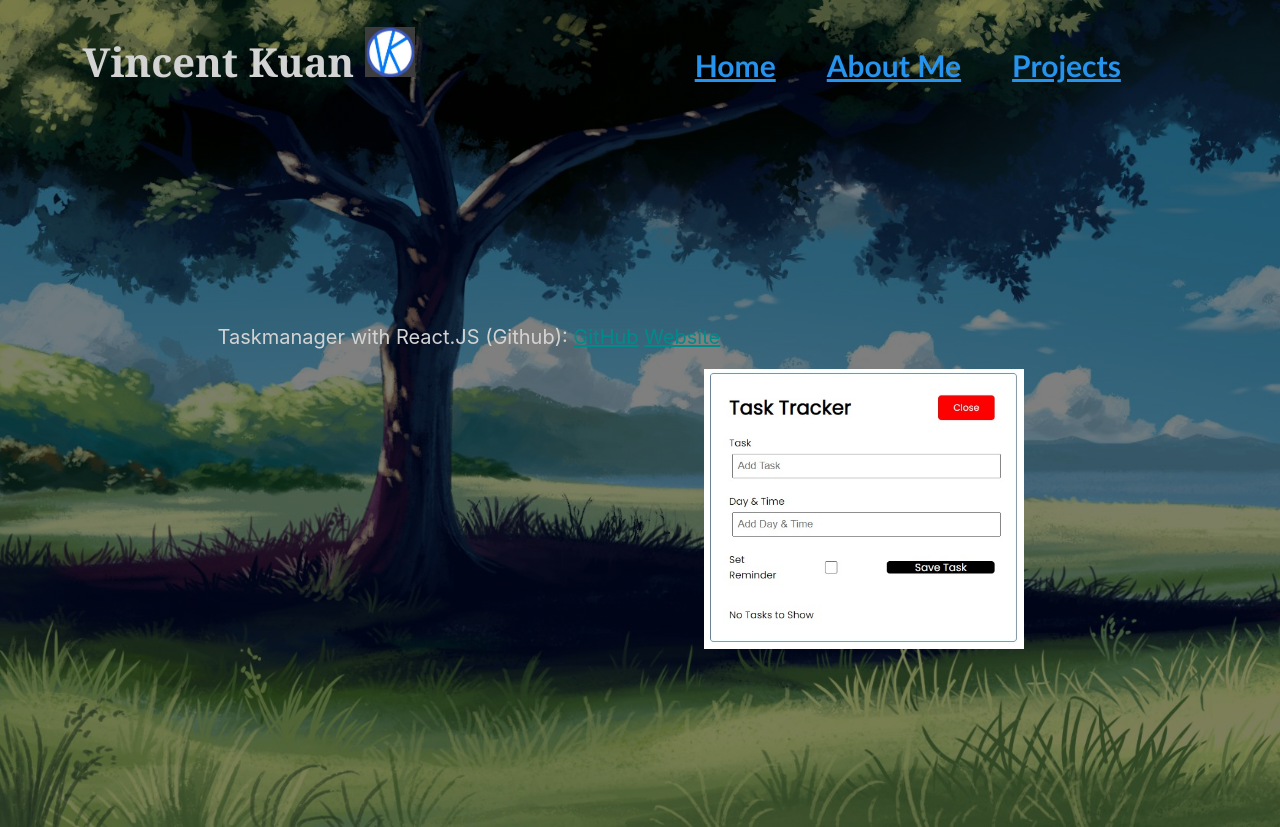
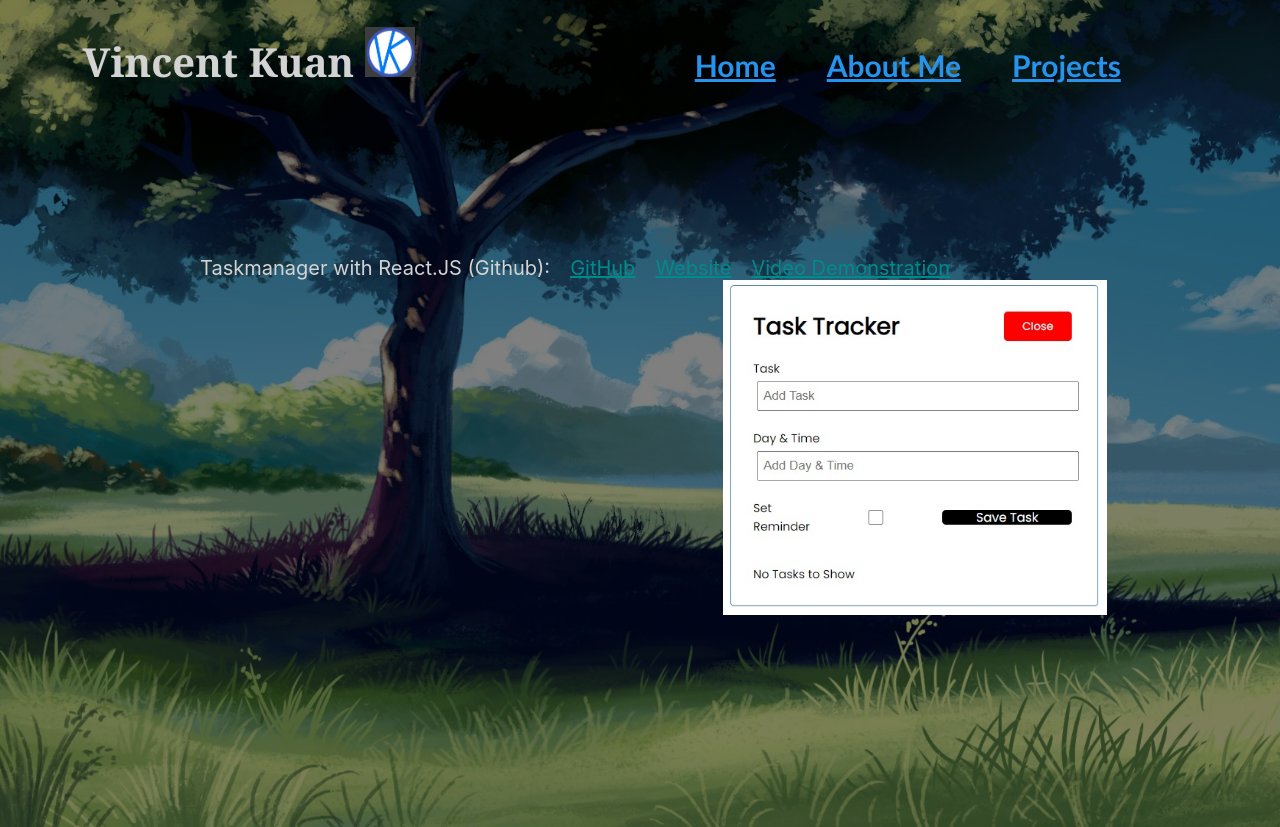
Before and after one commit to VinceK15/mywebsite-react, a React (Create React App) app: page /projects in a window 1280 px wide. Built offline with nearby package versions, Linux system fonts and the light colour scheme.

Commit message:
added video demonstration and code cleanup

```diff
--- a/src/App.css
+++ b/src/App.css
@@ -1,3 +1,6 @@
+a{
+  color: darkcyan;
+}
 body{
     background-image: linear-gradient(rgba(0, 0, 0, 0.5),
     rgba(0, 0, 0, 0.5)), url("./img/treeskybackground.jpg"); /* Credit to https://twitter.com/MmaMaggy */
@@ -9,6 +12,41 @@ body{
 
 div{
   text-align: center;
+}
+
+h1 {
+  color: lightgray;
+  font-size:250%;
+  text-align: center;
+  margin-right: 2%;
+}
+
+p{
+  color: lightgray;
+  font-size:125%;
+  float:left;
+  margin-left: 10em;
+}
+
+.githublink{
+  float: left;
+  font-size:125%;
+  margin-left: 1em;
+  margin-right: 1em;
+  margin-top: 1em;
+}
+
+.herokulink{
+  float: left;
+  font-size:125%;
+ margin-right: 1em;
+ margin-top: 1em;
+}
+
+.videolink{
+  float: left;
+  font-size:125%;
+  margin-top: 1em;
 }
 
 .logo{
@@ -23,38 +61,14 @@ div{
 }
 
 .preview1{
-  height: 20%;
-  width: 25%;
-  float:right;
-  margin-right: 20%;
+  width: 30%;
+  display: inline;
 }
 
-a{
-  color: darkcyan;
+.project1{
+  display: inline-block;
 }
-
-.pimage{
-  margin-left:17%;
-  white-space: nowrap;
-  float:left;
-  margin-top:7%;
-}
-
-h1 {
-  color: lightgray;
-  font-size:250%;
-  text-align: center;
-  margin-right: 2%;
-}
-
-p{
-  color: lightgray;
-  font-size:125%;
-  text-align:center;
-}
-
-
-#links {
+.links {
   color:rgb(38, 147, 236);
   font-family: Calibri;
   font-size: 75%;
@@ -62,9 +76,11 @@ p{
   margin-right: 1.7em;
 }
 
-#AboutMeTitle{
+.AboutMeTitle{
   text-decoration: underline;
 }
+
+
 
 @media only screen and (max-device-width: 600px) {
   div {
@@ -90,11 +106,7 @@ p{
     display: inline;
   }
 
-  .pimage{
-    margin-right:auto;
-  }
-
-  .GithubTitle{
+  .githublink{
     margin-right:auto;
   }
 }
--- a/src/aboutMe.js
+++ b/src/aboutMe.js
@@ -4,9 +4,9 @@ import logo from './logo2.jpg';
 const aboutMe = () => {
     return <div>
         <h1 className='myName'>Vincent Kuan <img className='logo' src={logo} />
-        <a href="./homepage" id="links">Home</a>
-        <a href="./aboutMe" id="links">About Me</a>
-        <a href="./projects" id="links">Projects</a>
+        <a href="./homepage" className="links">Home</a>
+        <a href="./aboutMe" className="links">About Me</a>
+        <a href="./projects" className="links">Projects</a>
         </h1>
         <br></br>
         <br></br>
--- a/src/homepage.js
+++ b/src/homepage.js
@@ -4,9 +4,9 @@ import logo from './logo2.jpg';
 const homepage = () => {
     return <div id="background">
         <h1 className='myName'>Vincent Kuan <img className='logo' src={logo} />
-        <a href="./homepage" id="links">Home</a>
-        <a href="./aboutMe" id="links">About Me</a>
-        <a href="./projects" id="links">Projects</a>
+        <a href="./homepage" className="links">Home</a>
+        <a href="./aboutMe" className="links">About Me</a>
+        <a href="./projects" className="links">Projects</a>
         </h1>
         <br></br>
         <br></br>
--- a/src/projects.js
+++ b/src/projects.js
@@ -5,9 +5,9 @@ import preview1 from './img/taskmanager.jpg'
 const projects = () => {
     return <div>
         <h1 className='myName'>Vincent Kuan <img className='logo' src={logo} />
-        <a href="./homepage" id="links">Home</a>
-        <a href="./aboutMe" id="links">About Me</a>
-        <a href="./projects" id="links">Projects</a>
+        <a href="./homepage" className="links">Home</a>
+        <a href="./aboutMe" className="links">About Me</a>
+        <a href="./projects" className="links">Projects</a>
         </h1>
         <br></br>
         <br></br>
@@ -15,8 +15,13 @@ const projects = () => {
         <br></br>
         <br></br>
         <br></br>
-        <p className="pimage">Taskmanager with React.JS (Github):  <a href="https://github.com/VinceK15/taskmanager" className="GithubTitle">GitHub</a> <a href="https://taskmanagervincek15.herokuapp.com" >Website</a></p>
+        <div className="project1">
+        <p>Taskmanager with React.JS (Github):</p>
+        <a href="https://github.com/VinceK15/taskmanager" className="githublink">GitHub</a>
+        <a href="https://taskmanagervincek15.herokuapp.com" className="herokulink">Website</a>
+        <a href="https://www.youtube.com/watch?v=R5uAkLNBzs4&ab_channel=VincentKuan" className="videolink" >Video Demonstration</a>
         <img src={preview1} class="preview1"></img>
+        </div>
     </div>;
 };
 
```
